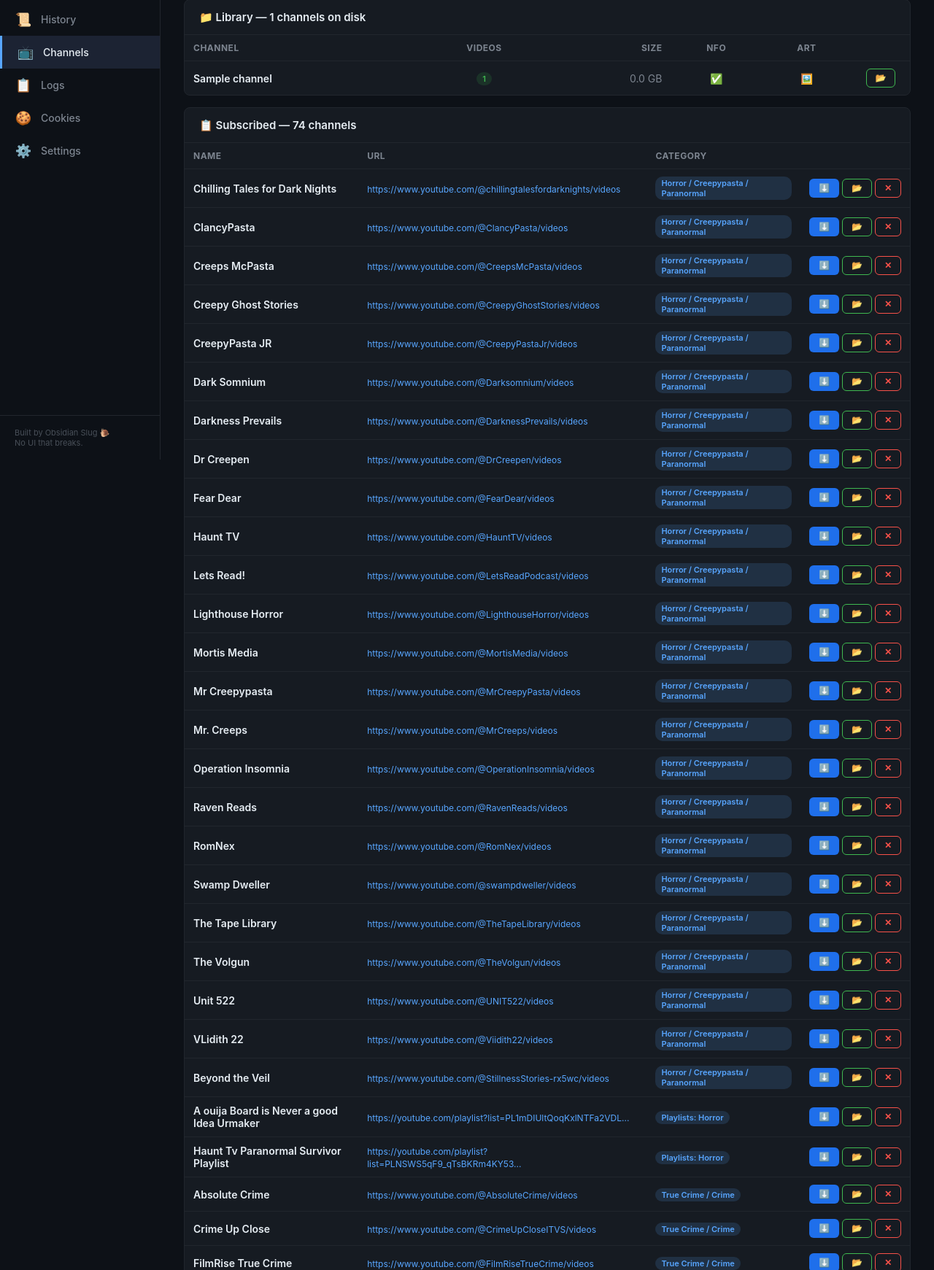
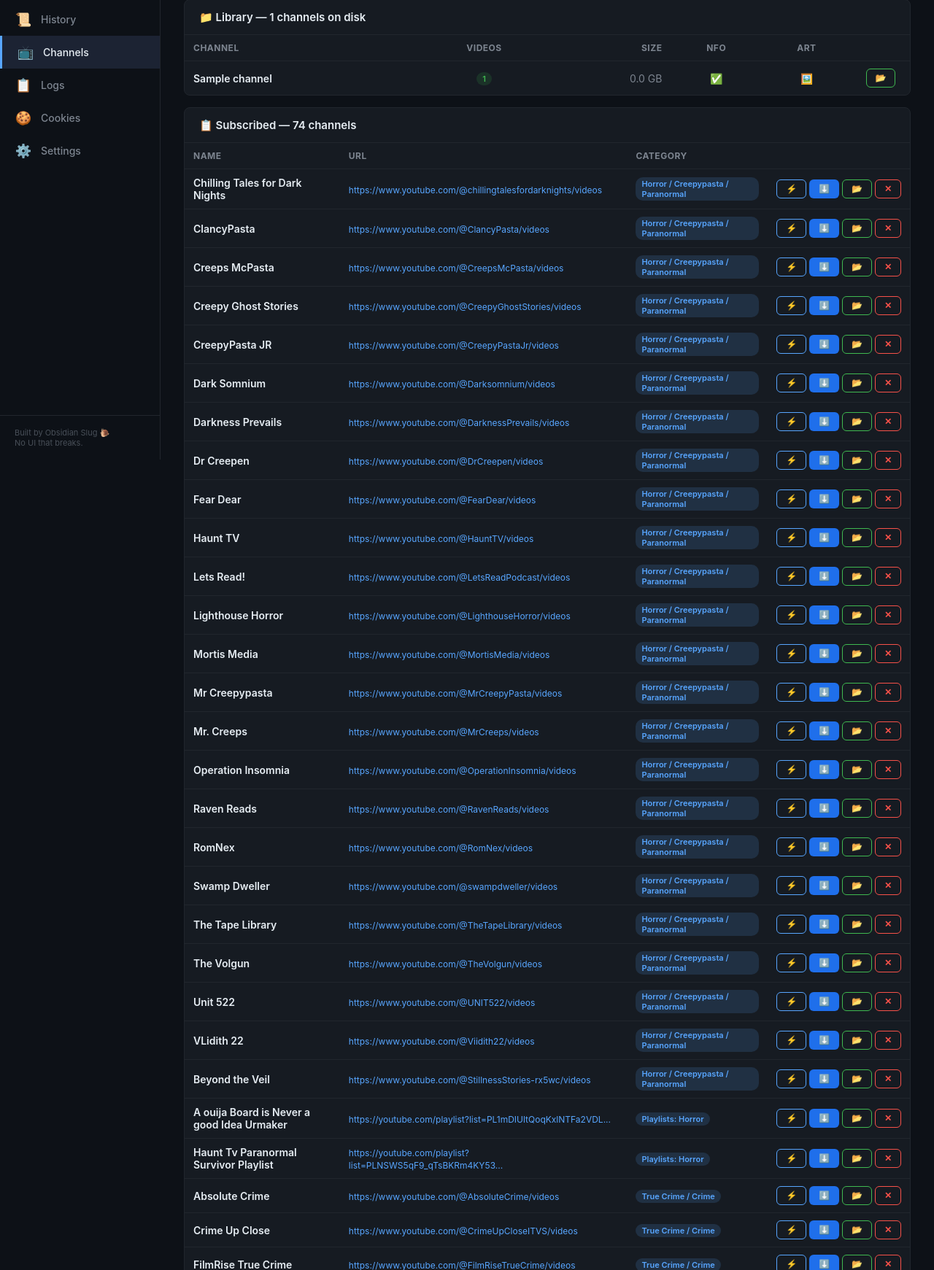
Before and after one commit to bmcgarybot/slugtube-oss, a Flask app: page /channels in a window 1280 px wide. Shown: the part 170-1911 px from the top of the page at 73% size. Run offline with Flask 3, Linux system fonts and the light colour scheme; tables that the repository leaves empty hold one stand-in row (values such as "Sample post"); parts of the project's set-up code (start-up, migrations or seed data) failed here and were passed over; some libraries are stand-ins or nearby versions.

Commit message:
feat: per-channel fast check button (⚡ latest 50 videos)
- New --fast-single mode in download.sh (--playlist-end 50 + --break-on-existing)
- New /run/fast-single route in app.py
- ⚡ button next to each channel's ⬇️ button
- Orange accent color to distinguish from full download

```diff
--- a/web/app.py
+++ b/web/app.py
@@ -322,18 +322,18 @@ def check_cookie_health():
         return {"status": "missing", "message": f"Error reading cookies: {e}", "age_days": 0, "expired_count": 0, "total_count": 0}
 
 
-def run_single_channel(url, folder_name=None):
-    """Download a single channel (full, no playlist-end limit)."""
+def run_single_channel(url, folder_name=None, fast=False):
+    """Download a single channel. fast=True limits to latest 50 videos."""
     if is_paused():
         jobs["status"] = "paused"
         jobs["log"] = "Downloads are paused. Resume from the dashboard."
         return
 
     jobs["status"] = "running"
-    jobs["mode"] = "single"
+    jobs["mode"] = "fast-single" if fast else "single"
     jobs["started"] = datetime.now().strftime("%Y-%m-%d %H:%M:%S")
     try:
-        cmd = ["/app/scripts/download.sh", "--single", url]
+        cmd = ["/app/scripts/download.sh", "--fast-single" if fast else "--single", url]
         if folder_name:
             cmd.extend(["--folder", folder_name])
 
@@ -726,6 +726,28 @@ def run_single():
     if is_paused():
         set_paused(False)
     thread = threading.Thread(target=run_single_channel, args=(url, folder_name), daemon=True)
+    thread.start()
+    return redirect(request.referrer or url_for("channels"))
+
+
+@app.route("/run/fast-single", methods=["POST"])
+def run_fast_single():
+    url = request.form.get("url", "").strip()
+    folder_name = request.form.get("folder", "").strip() or None
+
+    if not folder_name and url:
+        for ch in get_channels():
+            if ch["url"] == url:
+                folder_name = ch["name"]
+                break
+
+    if not url:
+        return "Missing URL", 400
+    if jobs["status"] == "running":
+        return redirect(request.referrer or url_for("channels"))
+    if is_paused():
+        set_paused(False)
+    thread = threading.Thread(target=run_single_channel, args=(url, folder_name, True), daemon=True)
     thread.start()
     return redirect(request.referrer or url_for("channels"))
 
--- a/web/templates/channels.html
+++ b/web/templates/channels.html
@@ -49,9 +49,13 @@
                             {% endif %}
                         {% endfor %}
                         {% if matched_url.val %}
+                        <form method="POST" action="/run/fast-single" style="display:inline">
+                            <input type="hidden" name="url" value="{{ matched_url.val }}">
+                            <button type="submit" class="btn btn-sm" {% if job.status == 'running' %}disabled{% endif %} title="Fast check {{ ch.name }} (latest 50)" style="border-color:var(--accent);color:var(--accent);">⚡</button>
+                        </form>
                         <form method="POST" action="/run/single" style="display:inline">
                             <input type="hidden" name="url" value="{{ matched_url.val }}">
-                            <button type="submit" class="btn btn-blue btn-sm" {% if job.status == 'running' %}disabled{% endif %} title="Download {{ ch.name }}">⬇️</button>
+                            <button type="submit" class="btn btn-blue btn-sm" {% if job.status == 'running' %}disabled{% endif %} title="Download ALL {{ ch.name }}">⬇️</button>
                         </form>
                         {% endif %}
                         <form method="POST" action="/api/reindex/{{ ch.name | urlencode }}" style="display:inline">
@@ -87,10 +91,15 @@
                     <td><a href="{{ ch.url }}" target="_blank" class="channel-url">{{ ch.url | truncate(60) }}</a></td>
                     <td><span class="badge badge-blue">{{ ch.section }}</span></td>
                     <td style="text-align:center; white-space: nowrap;">
+                        <form method="POST" action="/run/fast-single" style="display:inline">
+                            <input type="hidden" name="url" value="{{ ch.url }}">
+                            <input type="hidden" name="folder" value="{{ ch.name }}">
+                            <button type="submit" class="btn btn-sm" {% if job.status == 'running' %}disabled{% endif %} title="Fast check {{ ch.name }} (latest 50)" style="border-color:var(--accent);color:var(--accent);">⚡</button>
+                        </form>
                         <form method="POST" action="/run/single" style="display:inline">
                             <input type="hidden" name="url" value="{{ ch.url }}">
                             <input type="hidden" name="folder" value="{{ ch.name }}">
-                            <button type="submit" class="btn btn-blue btn-sm" {% if job.status == 'running' %}disabled{% endif %} title="Download {{ ch.name }}">⬇️</button>
+                            <button type="submit" class="btn btn-blue btn-sm" {% if job.status == 'running' %}disabled{% endif %} title="Download ALL {{ ch.name }}">⬇️</button>
                         </form>
                         <form method="POST" action="/api/reindex/{{ ch.name | urlencode }}" style="display:inline">
                             <button type="submit" class="btn btn-sm" title="Re-index {{ ch.name }}" style="border-color:var(--green);color:var(--green);">📂</button>
```
Also changed, not shown: 1 other file.
